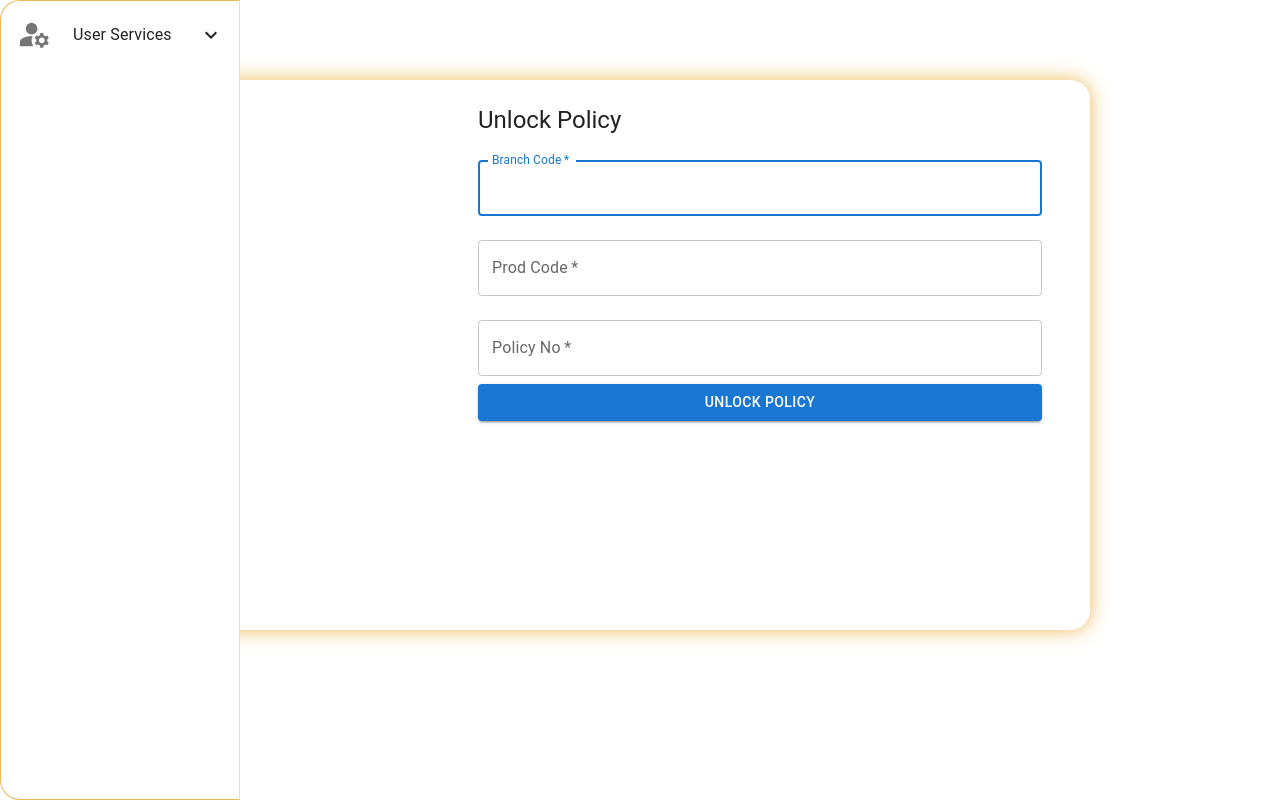
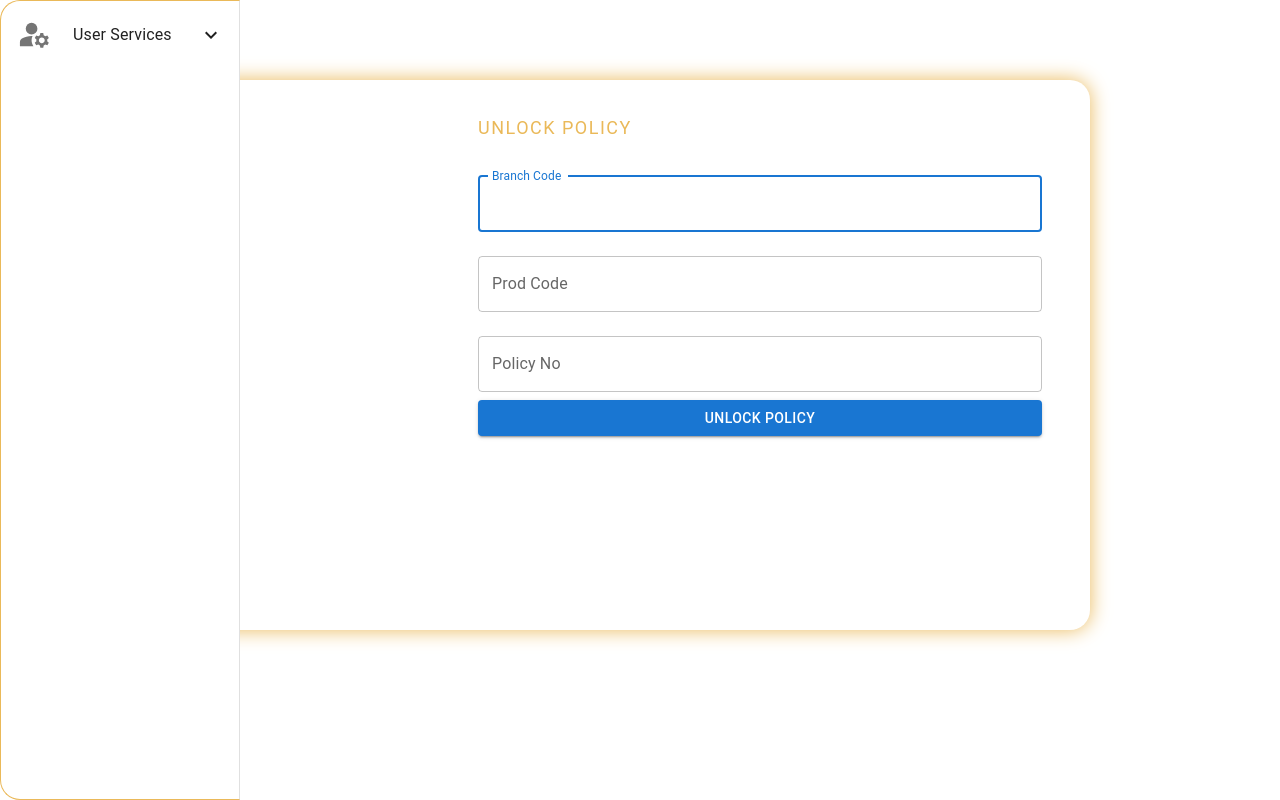
Before and after one commit to Mihoytimoy/Support-Services, a Next.js app: page /unlock-policy in a window 1280 px wide. Built offline with nearby package versions, Linux system fonts and the light colour scheme.

Commit message:
finished the validations

```diff
--- a/src/app/components/reset.tsx
+++ b/src/app/components/reset.tsx
@@ -20,7 +20,7 @@ export default function Reset() {
 
     return (
         <Grid item xs={3} className="homeForm">
-            <Typography component="h1" variant="h5">
+            <Typography component="h1" variant="overline" sx={{color: '#EAB959', fontSize: 18}}>
                 Reset Password
             </Typography>
             <Box component="form" onSubmit={handleSubmit(handleRegistration)} noValidate sx={{ mt: 1 }}>
--- a/src/app/components/sidebar.tsx
+++ b/src/app/components/sidebar.tsx
@@ -106,7 +106,7 @@ export default function SideBar(props: any) {
             </Collapse>
         </List>
         <Typography className='id' variant="overline">
-          Name: Timothy
+          Name:
           <br></br>
           Employee Id: {id}
         </Typography>
--- a/src/app/components/unlockpolicy.tsx
+++ b/src/app/components/unlockpolicy.tsx
@@ -1,70 +1,83 @@
 "use client";
 import { Box, Button, Grid, TextField, Typography } from "@mui/material";
 import { useRouter } from "next/navigation";
+import { useForm } from "react-hook-form";
 
 import "../css/home.css";
 
 export default function UnlockPolicy() {
     const router = useRouter();
-    const handleSubmit = async (event: React.FormEvent<HTMLFormElement>) => {
-        event.preventDefault();
-        const data = new FormData(event.currentTarget);
-        const JSONdata = JSON.stringify(data);
-        const endpoint = '/api/form';
+    const { handleSubmit, register, formState: { errors } } = useForm({
+        defaultValues: {
+          branchCode: "",
+          prodCode: "",
+          polNo: null
+        },
+        mode: 'onChange',
+      });
 
-        const options = {
-        // The method is POST because we are sending data.
-        method: 'POST',
-        // Tell the server we're sending JSON.
-        headers: {
-            'Content-Type': 'application/json',
-        },
-        // Body of the request is the JSON data we created above.
-        body: JSONdata,
-        }
-
-        const response = await fetch(endpoint, options);
-        // const result = await response.json();
-
-        router.push('/home');
-        // if(result.data === data.get('name')) {
-        // }
-
-        console.log({
-        name: data.get('name')
-        });
-    };
+    const handleRegistration = (data: any) => {
+        console.log(data);
+      }
 
     return (
         <Grid item xs={3} className="homeForm">
-            <Typography component="h1" variant="h5">
+            <Typography component="h1" variant="overline" sx={{color: '#EAB959', fontSize: 18}}>
                 Unlock Policy
             </Typography>
-        <Box component="form" onSubmit={handleSubmit} noValidate sx={{ mt: 1 }}>
+        <Box component="form" onSubmit={handleSubmit(handleRegistration)} noValidate sx={{ mt: 1 }}>
             <TextField
+                {...register('branchCode', {
+                    required: "Required",
+                    minLength: {
+                        value: 7,
+                        message: "Too Short"
+                    },
+                    maxLength: {
+                        value: 7,
+                        message: "Too Long"
+                    }
+                })}
                 margin="normal"
-                required
                 fullWidth
                 id="branchCode"
                 label="Branch Code"
                 name="branchCode"
                 autoFocus
+                error={errors.branchCode?.message !== undefined ? true : false}
+                helperText={errors.branchCode?.message}
             />
             <TextField
+                {...register('prodCode', {
+                    required: "Required",
+                    minLength: {
+                        value: 7,
+                        message: "Too Short"
+                    },
+                    maxLength: {
+                        value: 7,
+                        message: "Too Long"
+                    }
+                })}
                 margin="normal"
-                required
                 fullWidth
                 id="prodCode"
                 label="Prod Code"
                 name="prodCode"
+                error={errors.prodCode?.message !== undefined ? true : false}
+                helperText={errors.prodCode?.message}
             />
             <TextField
+                {...register('polNo', {
+                    required: "Required"
+                })}
                 margin="normal"
-                required
                 fullWidth
                 id="polNo"
                 label="Policy No"
                 name="polNo"
+                error={errors.polNo?.message !== undefined ? true : false}
+                helperText={errors.polNo?.message}
             />
             <Button
                 className="homeFormButton"
--- a/src/app/components/unlockuser.tsx
+++ b/src/app/components/unlockuser.tsx
@@ -20,7 +20,7 @@ export default function UnlockUser() {
 
     return (
         <Grid item xs={3} className="homeForm">
-            <Typography component="h1" variant="h5">
+            <Typography component="h1" variant="overline" sx={{color: '#EAB959', fontSize: 18}}>
                 Unlock User
             </Typography>
             <Box component="form" onSubmit={handleSubmit(handleRegistration)} noValidate sx={{ mt: 1 }}>
--- a/src/app/css/home.css
+++ b/src/app/css/home.css
@@ -38,3 +38,7 @@
     background-color: white;
     color: #EAB959;
 }
+
+.textField:focus{
+    border-color: red;
+}
```
